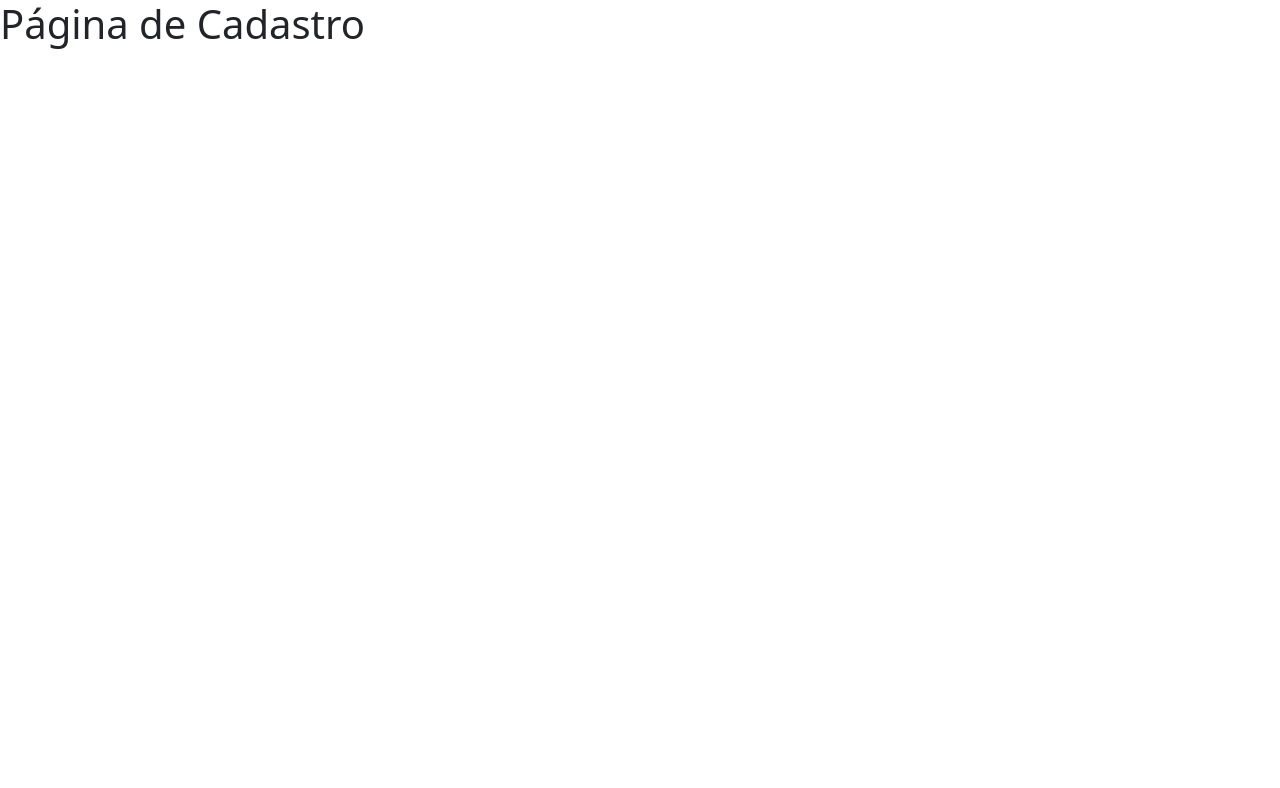
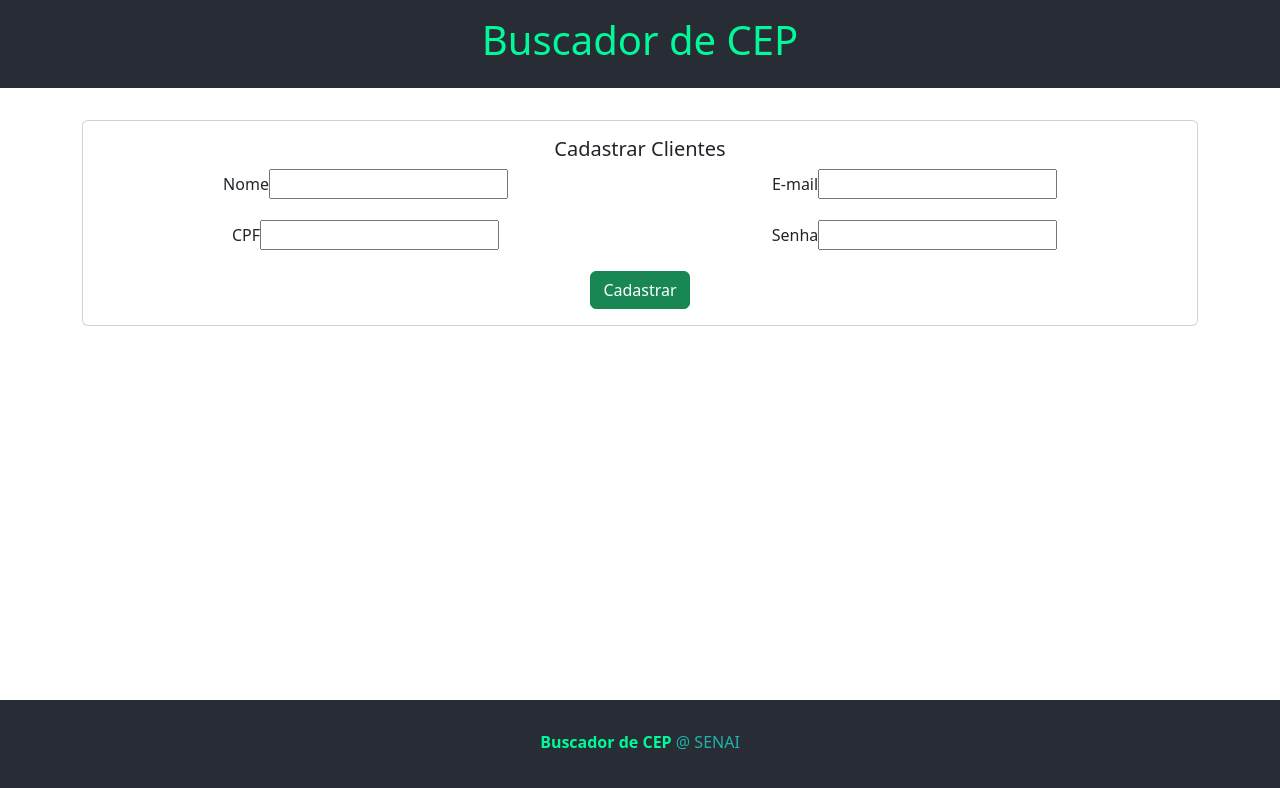
Before and after one commit to casagrande7/Busca_cep, a React (Create React App) app: page /cadastro in a window 1280 px wide. Shown: the top 788 px of the page. Built offline with nearby package versions, Linux system fonts and the light colour scheme.

Commit message:
Atualizado

```diff
--- a/src/components/Cadastro.tsx
+++ b/src/components/Cadastro.tsx
@@ -1,9 +1,99 @@
-import React, {Component, useState, ChangeEvent, FormEvent, useEffect} from 'react';
+import React, { Component, useState, ChangeEvent, FormEvent, useEffect } from 'react';
+import Footer from './Footer';
+import Header from './Header';
+import styles from '../App.module.css'
+import axios from 'axios';
 
 const Cadastro = () => {
+    // Use state é para verificar o estado
+    // set significa
+    const [nome, setNome] = useState<string>("");
+    const [email, setEmail] = useState<string>("");
+    const [cpf, setCpf] = useState<string>("");
+    const [password, setPassword] = useState<string>("");
+    // FormEvent monitora os eventos do formulário
+    const cadastrarUsuario = (e: FormEvent) => {
+        e.preventDefault();
+
+        const dados = {
+            nome: nome,
+            email: email,
+            cpf: cpf,
+            password: password
+        }
+
+        axios.post('http://10.137.9.131:8000/api/store',
+        dados,
+        {
+            headers: {
+                "Accept": "aplication/json",
+                "Content-Type": "aplication/json"
+
+            }
+        }).then(function(response){
+            window.location.href = "/listagem"
+        }).catch(function(error){
+            console.log(error);
+        });
+
+    }
+
+    const handleState = (e: ChangeEvent<HTMLInputElement>) => {
+        if (e.target.name === "nome") {
+            setNome(e.target.value);
+        }
+        if (e.target.name === "cpf") {
+            setCpf(e.target.value);
+        }
+        if (e.target.name === "email") {
+            setEmail(e.target.value);
+        }
+        if (e.target.name === "password") {
+            setPassword(e.target.value);
+        }
+
+    }
+
+
+
     return (
         <div>
-            <h1>Página de Cadastro</h1>
+            <Header />
+            <main className={styles.main}>
+                <div className='container'>
+                    <div className='card'>
+                        <div className='card-body'>
+                            <h5 className='card-title'>Cadastrar Clientes</h5>
+                            <form onSubmit={cadastrarUsuario} className='row g-3'>
+                                <div className='col-6'>
+                                    <label htmlFor='nome' className='form-label'>Nome</label>
+                                    <input type="text" name='nome' className='form-conrtrol' required onChange={handleState} />
+                                </div>
+                                <div className='col-6'>
+                                    <label htmlFor='email' className='form-label'>E-mail</label>
+                                    <input type="text" name='email' className='form-conrtrol' required onChange={handleState} />
+
+                                </div>
+                                <div className='col-6'>
+                                    <label htmlFor='cpf' className='form-label'>CPF</label>
+                                    <input type="text" name='cpf' className='form-conrtrol' required onChange={handleState} />
+
+                                </div>
+                                <div className='col-6'>
+                                    <label htmlFor='password' className='form-label'>Senha</label>
+                                    <input type="text" name='password' className='form-conrtrol' required onChange={handleState} />
+
+                                </div>
+                                <div className='col-12'>
+                                    <button type='submit' className='btn btn-success btn-sn'>Cadastrar</button>
+                                </div>
+                            </form>
+                        </div>
+                    </div>
+                </div>
+            </main>
+
+            <Footer />
         </div>
     );
 }
--- a/src/components/Listagem.tsx
+++ b/src/components/Listagem.tsx
@@ -10,7 +10,7 @@
     useEffect(() => {
         async function fechtData(){
             try{
-                const response = await axios.get('http://10.137.9.132:8000/api/find');
+                const response = await axios.get('http://10.137.9.131:8000/api/find');
                 setUsuarios(response.data.data);
 
 
```
